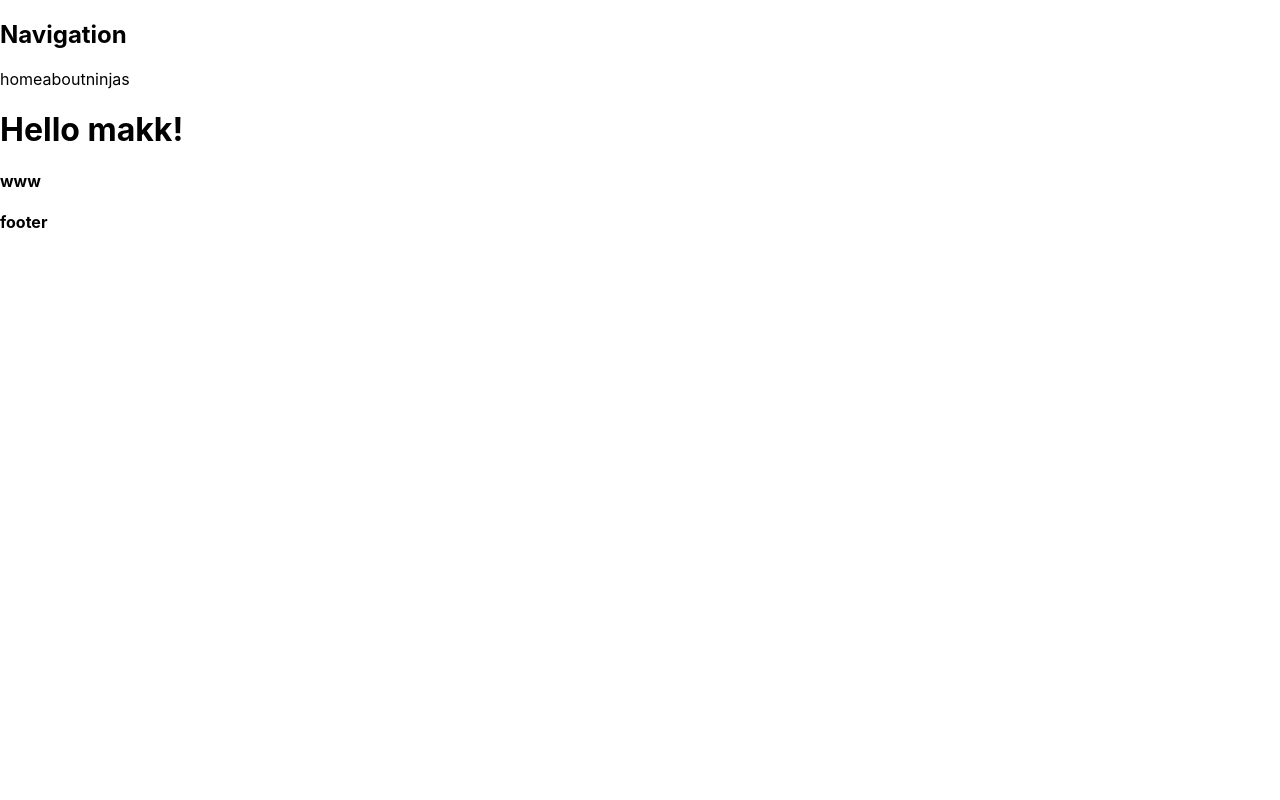
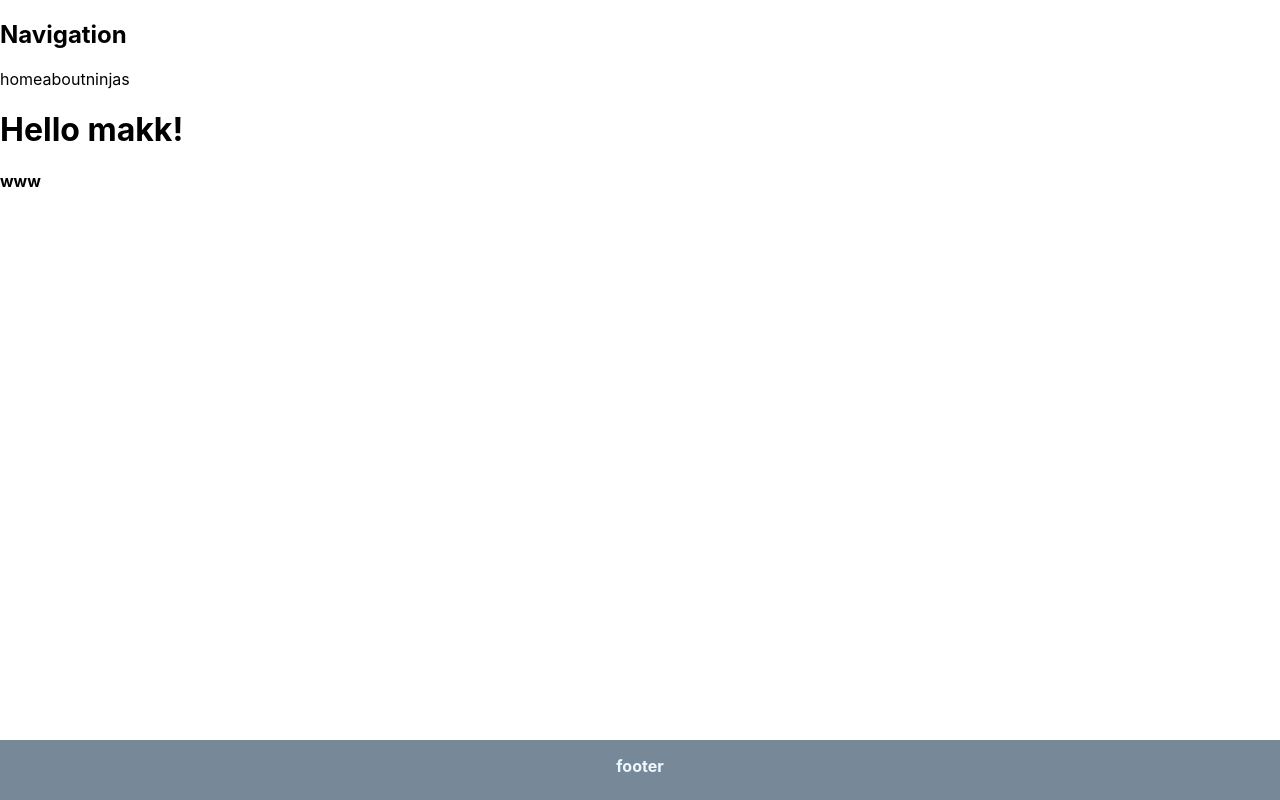
Before and after one commit to daniwidodo/nextjs-net-ninja, a Next.js app: page / in a window 1280 px wide. Built offline with nearby package versions, Linux system fonts and the light colour scheme.

Commit message:
add style and 404 page

```diff
--- a/components/Footer.js
+++ b/components/Footer.js
@@ -1,12 +1,12 @@
+import styles from "../styles/Footer.module.css";
+
 const Footer = () => {
-    return (
-        <h4 className="footer">
-            footer
-        </h4>
-     );
+  return (
+    <div className="footer">
+      <p>footer</p>
+
+    </div>
+  )
 }
 
 export default Footer;
-<h4 className="footer">
-    footer
-</h4>
--- a/styles/Footer.module.css
+++ b/styles/Footer.module.css
@@ -0,0 +1,6 @@
+.footer{
+    bottom: 0;
+    height: 100px;
+    background-color: lightslategray;
+    text-align: center;
+}
--- a/styles/globals.css
+++ b/styles/globals.css
@@ -14,3 +14,17 @@ a {
 * {
   box-sizing: border-box;
 }
+
+.footer{
+  bottom: 0px;
+  height: 60px;
+  width: 100%;
+  background-color: lightslategray;
+  text-align: center;
+  position: absolute;
+  margin: 0;
+}
+ .footer p {
+  font-weight: 700;
+  color: aliceblue;
+ }
```
Also changed, not shown: pages/404.js (added, +12 -0 lines).
